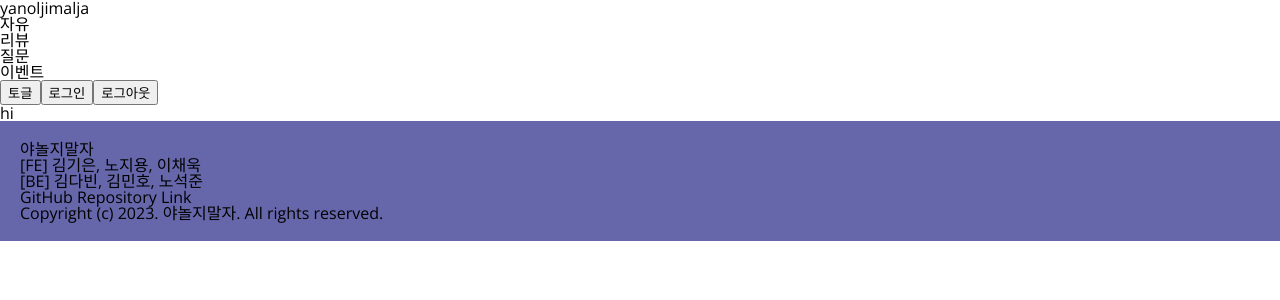
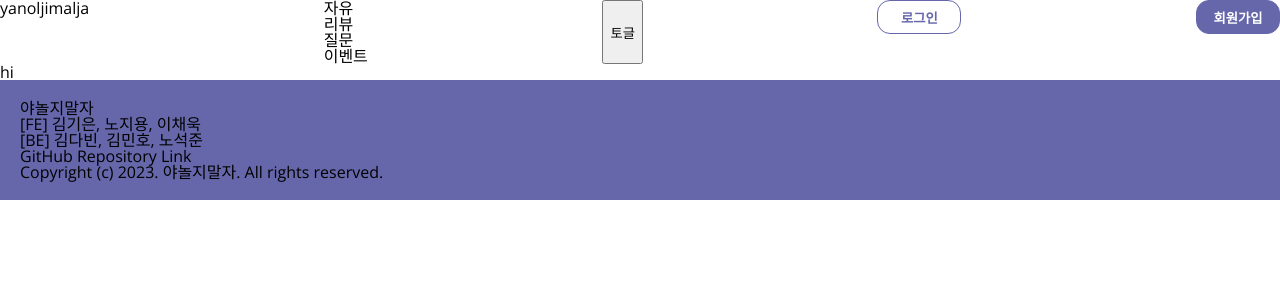
Before and after one commit to codestates-seb/seb42_main_027, a React (Create React App) app in the folder client/: page / in a window 1280 px wide. Shown: the top 300 px of the page. Built offline with nearby package versions, Linux system fonts and the light colour scheme.

Commit message:
design: Button UI 추가 및 수정

```diff
--- a/client/src/components/UI/Button.tsx
+++ b/client/src/components/UI/Button.tsx
@@ -1,5 +1,35 @@
 import styled from 'styled-components';
+import theme from '../../theme';
 
-export const Button = styled.button``;
+const DefaultBtn = styled.button``;
+
+const WhiteBtn = styled.button`
+  width: 5.25rem;
+  height: 2.125rem;
+  text-align: center;
+  color: ${theme.colors.pointColor};
+  background-color: ${theme.colors.white};
+  border: 1px solid ${theme.colors.pointColor};
+  border-radius: 13px;
+  font-weight: bold;
+`;
+
+const PointBtn = styled.button`
+  width: 5.25rem;
+  height: 2.125rem;
+  text-align: center;
+  color: ${theme.colors.white};
+  background-color: ${theme.colors.pointColor};
+  border: 1px solid ${theme.colors.pointColor};
+  border-radius: 13px;
+  font-weight: bold;
+`;
+
+// Button 객체에 감싸서 반환
+const Button = {
+  DefaultBtn,
+  WhiteBtn,
+  PointBtn,
+};
 
 export default Button;
--- a/client/src/components/layouts/Header.tsx
+++ b/client/src/components/layouts/Header.tsx
@@ -1,8 +1,10 @@
+import styled from 'styled-components';
 import Button from 'components/UI/Button';
+import theme from '../../theme';
 
 function Header() {
   return (
-    <>
+    <Container>
       <h1>yanoljimalja</h1>
       <ul>
         <li>자유</li>
@@ -10,11 +12,18 @@ function Header() {
         <li>질문</li>
         <li>이벤트</li>
       </ul>
-      <Button>토글</Button>
-      <Button>로그인</Button>
-      <Button>로그아웃</Button>
-    </>
+      <Button.DefaultBtn>토글</Button.DefaultBtn>
+      <Button.WhiteBtn>로그인</Button.WhiteBtn>
+      <Button.PointBtn>회원가입</Button.PointBtn>
+    </Container>
   );
 }
 
+const Container = styled.div`
+  display: flex;
+  justify-content: space-between;
+  position: sticky;
+  z-index: 1;
+`;
+
 export default Header;
```
